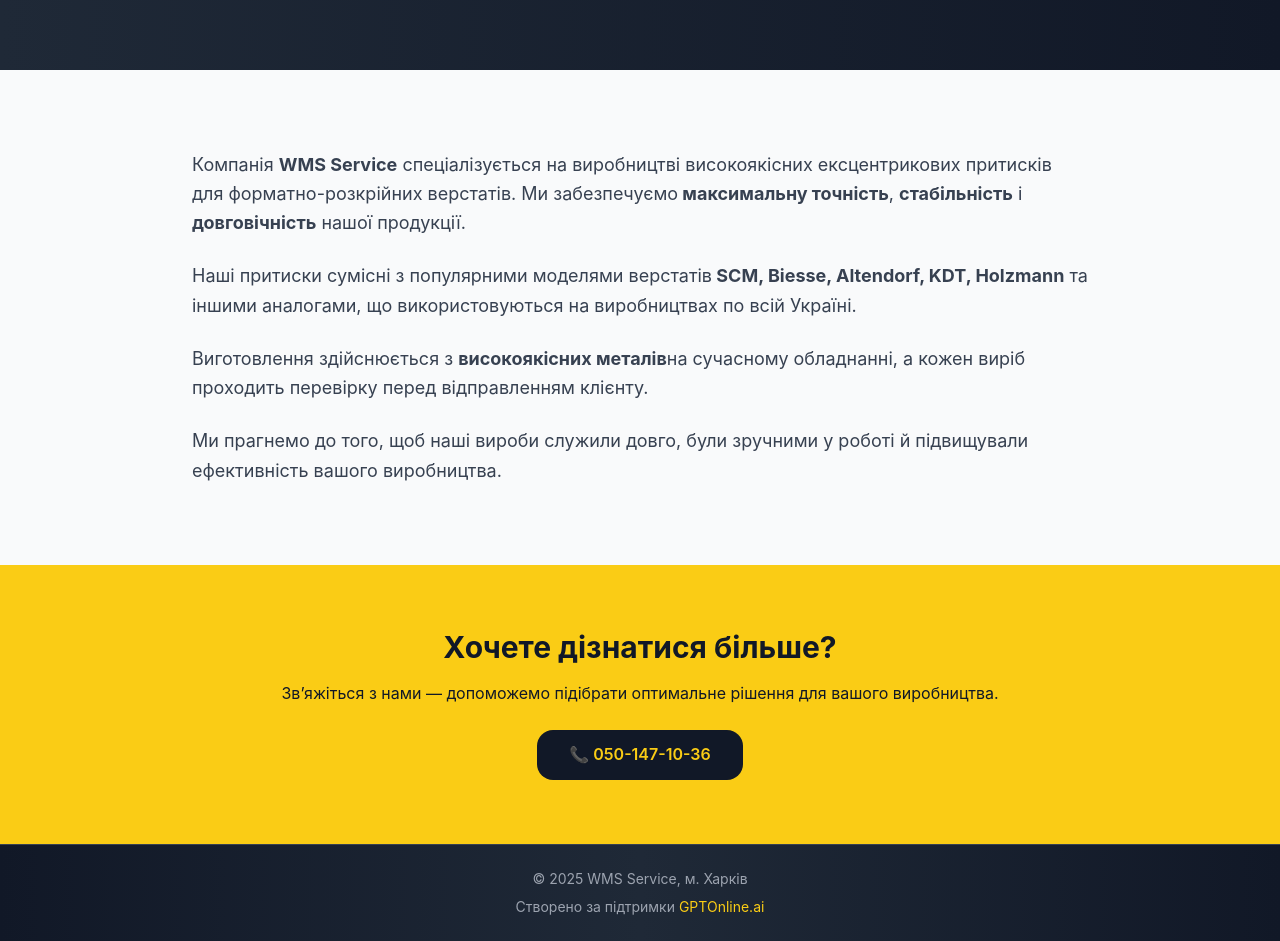
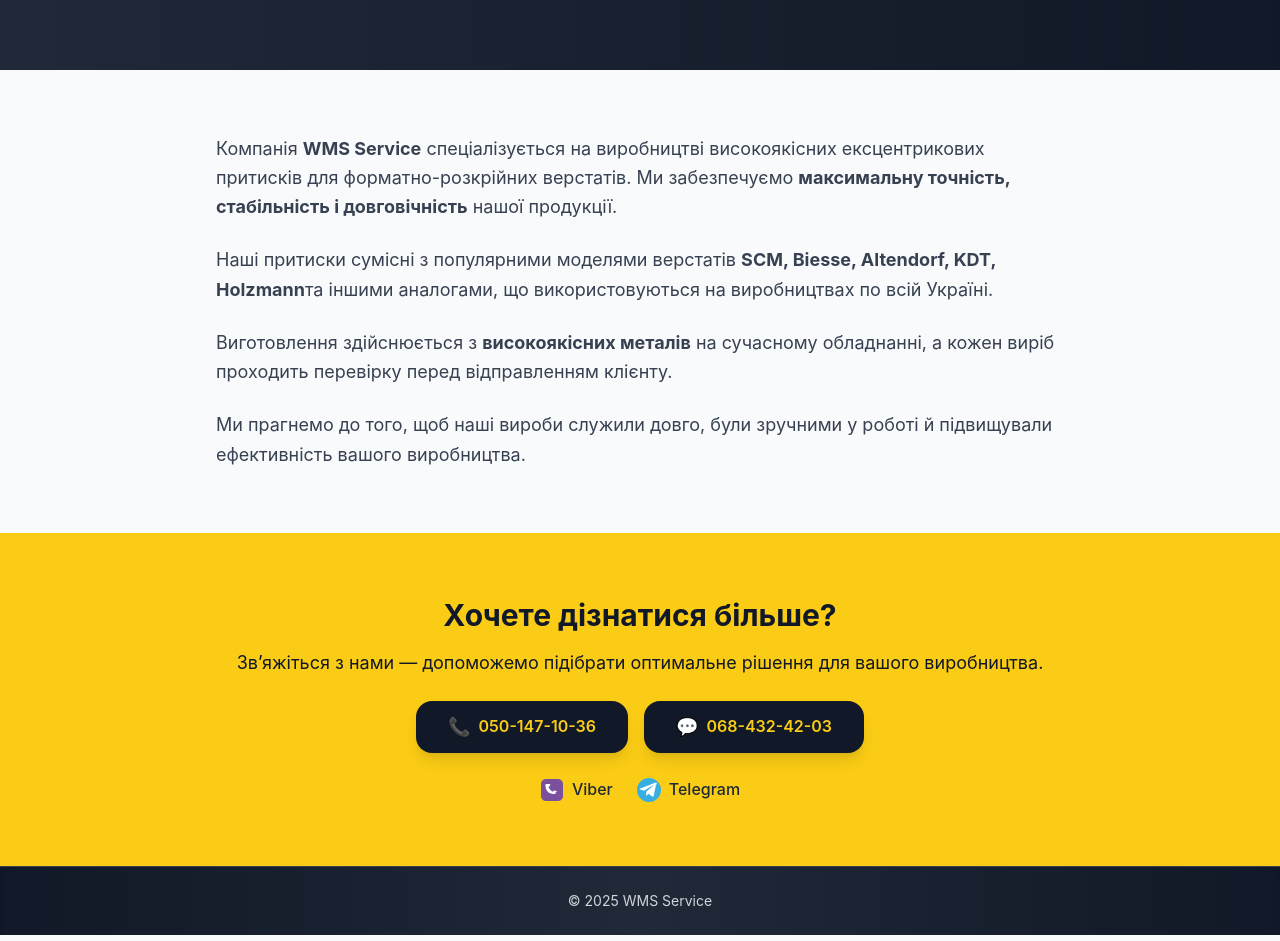
Before and after one commit to macuevr-jpg/wms-landing, a React (Vite) app: page /about in a window 1280 px wide. Shown: the part 260-1201 px from the top of the page. Built offline with nearby package versions, Linux system fonts and the light colour scheme.

Commit message:
update site

```diff
--- a/src/About.jsx
+++ b/src/About.jsx
@@ -1,78 +1,113 @@
-import { Link } from "react-router-dom";
+import React from "react";
+import Navbar from "./Navbar";
 
 export default function About() {
   return (
-    <div className="min-h-screen flex flex-col bg-gray-50 text-gray-800">
+    <div className="min-h-screen bg-gray-50 text-gray-800">
+      {/* 🔹 Навігація */}
+      <Navbar />
 
-      {/* 🔹 Навігація */}
-      <nav className="bg-gray-900 text-white py-4 shadow-md">
-        <div className="container mx-auto flex justify-center space-x-6">
-          <Link to="/" className="hover:text-yellow-400">Головна</Link>
-          <Link to="/about" className="text-yellow-400 font-semibold">Про компанію</Link>
-        </div>
-      </nav>
-
-      {/* 🔹 Hero section */}
+      {/* 🔹 Заголовок сторінки */}
       <section className="bg-gradient-to-r from-gray-800 to-gray-900 text-white py-20 px-6 text-center">
         <h1 className="text-4xl font-bold mb-4">Про компанію WMS Service</h1>
-        <p className="max-w-2xl mx-auto text-gray-300 text-lg">
+        <p className="text-lg max-w-3xl mx-auto text-gray-300">
           Ми створюємо ексцентрикові притиски для форматно-розкрійних верстатів,
           поєднуючи інженерну точність і надійність у кожній деталі.
         </p>
       </section>
 
-      {/* 🔹 Основний контент */}
-      <main className="flex-grow py-20 px-6">
-        <section className="max-w-4xl mx-auto text-lg leading-relaxed space-y-6 text-gray-700">
-          <p>
-            Компанія <strong>WMS Service</strong> спеціалізується на виробництві високоякісних
-            ексцентрикових притисків для форматно-розкрійних верстатів. Ми забезпечуємо
-            <strong> максимальну точність</strong>, <strong>стабільність</strong> і <strong>довговічність</strong> нашої продукції.
+      {/* 🔹 Твоя текстова секція залишається без змін */}
+      <section className="py-16 px-6 max-w-4xl mx-auto text-lg leading-relaxed text-gray-700">
+        <p className="mb-6">
+          Компанія <strong>WMS Service</strong> спеціалізується на виробництві
+          високоякісних ексцентрикових притисків для форматно-розкрійних верстатів.
+          Ми забезпечуємо <strong>максимальну точність, стабільність і довговічність</strong> нашої продукції.
         </p>
-
-          <p>
-            Наші притиски сумісні з популярними моделями верстатів
-            <strong> SCM, Biesse, Altendorf, KDT, Holzmann</strong> та іншими аналогами,
-            що використовуються на виробництвах по всій Україні.
+        <p className="mb-6">
+          Наші притиски сумісні з популярними моделями верстатів <strong>SCM, Biesse, Altendorf, KDT, Holzmann</strong>
+          та іншими аналогами, що використовуються на виробництвах по всій Україні.
         </p>
-
-          <p>
-            Виготовлення здійснюється з <strong>високоякісних металів</strong>
-            на сучасному обладнанні, а кожен виріб проходить перевірку перед відправленням клієнту.
+        <p className="mb-6">
+          Виготовлення здійснюється з <strong>високоякісних металів</strong> на сучасному обладнанні,
+          а кожен виріб проходить перевірку перед відправленням клієнту.
         </p>
-
         <p>
           Ми прагнемо до того, щоб наші вироби служили довго, були зручними у роботі
           й підвищували ефективність вашого виробництва.
         </p>
       </section>
-      </main>
 
-      {/* 🔹 Call To Action (жовтий блок) */}
+      {/* 🔹 Контакти компанії */}
       <section className="bg-yellow-400 text-gray-900 py-16 px-6 text-center">
-        <h2 className="text-3xl font-bold mb-4">Хочете дізнатися більше?</h2>
-        <p className="mb-6">
+        <h2 className="text-3xl font-bold mb-4">
+          Хочете дізнатися більше?
+        </h2>
+        <p className="mb-6 text-lg">
           Зв’яжіться з нами — допоможемо підібрати оптимальне рішення для вашого виробництва.
         </p>
+
+        {/* Телефони */}
+        <div className="flex flex-wrap justify-center gap-4 mb-6">
+          {/* Основний телефон */}
           <a
             href="tel:+380501471036"
-          className="inline-block bg-gray-900 text-yellow-400 font-semibold px-8 py-3 rounded-2xl hover:bg-gray-800 transition"
+            className="inline-flex items-center gap-2 bg-gray-900 text-yellow-400 font-semibold px-8 py-3 rounded-2xl shadow-lg hover:shadow-yellow-300/40 transition transform hover:scale-105 hover:text-yellow-300"
           >
-          📞 050-147-10-36
+            <span className="text-red-500 text-lg">📞</span> 050-147-10-36
           </a>
+
+          {/* Телефон з Viber і Telegram */}
+          <a
+            href="tel:+380684324203"
+            className="inline-flex items-center gap-2 bg-gray-900 text-yellow-400 font-semibold px-8 py-3 rounded-2xl shadow-lg hover:shadow-purple-400/40 transition transform hover:scale-105 hover:text-yellow-300"
+          >
+            <span className="text-purple-500 text-lg">💬</span> 068-432-42-03
+          </a>
+        </div>
+
+        {/* Іконки месенджерів */}
+        <div className="flex justify-center gap-6 mt-4">
+          {/* Viber */}
+          <a
+            href="viber://chat?number=%2B380684324203"
+            className="flex items-center gap-2 text-gray-800 hover:text-purple-600 transition font-medium"
+          >
+            <svg xmlns="http://www.w3.org/2000/svg" viewBox="0 0 48 48" className="w-6 h-6">
+              <path
+                fill="#7b519d"
+                d="M36 2H12C6.477 2 2 6.477 2 12v24c0 5.523 4.477 10 10 10h24c5.523 0 10-4.477 10-10V12c0-5.523-4.477-10-10-10z"
+              />
+              <path
+                fill="#fff"
+                d="M35.062 26.938a9.952 9.952 0 0 1-5.607-1.72c-.92-.6-1.955-.27-2.28.48l-.57 1.19c-.25.52-.92.66-1.43.36-1.46-.83-3.01-1.91-4.57-3.47s-2.64-3.11-3.47-4.57c-.3-.51-.16-1.18.36-1.43l1.19-.57c.75-.32 1.08-1.36.48-2.28A9.952 9.952 0 0 1 21.06 12H12c-.55 0-1 .45-1 1v3c0 8.837 7.163 16 16 16h3c.55 0 1-.45 1-1v-2.062z"
+              />
+            </svg>
+            Viber
+          </a>
+
+          {/* Telegram */}
+          <a
+            href="https://t.me/+380684324203"
+            className="flex items-center gap-2 text-gray-800 hover:text-blue-500 transition font-medium"
+            target="_blank"
+            rel="noopener noreferrer"
+          >
+            <svg xmlns="http://www.w3.org/2000/svg" viewBox="0 0 240 240" className="w-6 h-6">
+              <circle cx="120" cy="120" r="120" fill="#37aee2" />
+              <path
+                fill="#fff"
+                d="M190 69l-23 109c-2 9-7 11-14 7l-38-28-18 18c-2 2-3 3-6 3l2-40 72-65c3-2-1-3-5-1l-89 56-39-12c-8-3-8-8 2-12l152-58c7-3 14 1 11 13z"
+              />
+            </svg>
+            Telegram
+          </a>
+        </div>
       </section>
 
       {/* 🔹 Footer */}
-      <footer className="bg-gray-900 text-gray-400 py-6 text-center text-sm">
-        <p>© {new Date().getFullYear()} WMS Service, м. Харків</p>
-        <p className="mt-2">
-          Створено за підтримки{" "}
-          <a
-            href="https://gptonline.ai/"
-            className="text-yellow-400 hover:underline"
-          >
-            GPTOnline.ai
-          </a>
+      <footer className="bg-gradient-to-r from-gray-900 via-gray-800 to-gray-900 text-gray-300 py-6 text-center text-sm shadow-inner border-t border-gray-700">
+        <p className="transition duration-300 hover:text-yellow-400 hover:drop-shadow-[0_0_6px_rgba(255,255,150,0.5)]">
+          © {new Date().getFullYear()} WMS Service
         </p>
       </footer>
     </div>
--- a/src/App.jsx
+++ b/src/App.jsx
@@ -3,14 +3,12 @@
 import { Link } from "react-router-dom";
 
 export default function App() {
-  // 🔹 Плавное появление карточек при прокрутке
+  // 🔹 Анимация появления при прокрутке
   useEffect(() => {
     const observer = new IntersectionObserver(
       (entries) => {
         entries.forEach((entry) => {
-          if (entry.isIntersecting) {
-            entry.target.classList.add("animate-fadeIn");
-          }
+          if (entry.isIntersecting) entry.target.classList.add("animate-fadeIn");
         });
       },
       { threshold: 0.2 }
@@ -22,7 +20,7 @@
 
   return (
     <div className="min-h-screen bg-gray-50 text-gray-800">
-      {/* 🔹 Меню */}
+      {/* 🔹 Навигация */}
       <Navbar />
 
       {/* 🔹 Hero Section */}
@@ -34,13 +32,21 @@
           Надійне фіксування заготовки. Максимальна точність розкрою.
           Висока якість притисків від <span className="font-semibold">WMS Service</span>.
         </p>
+
+        {/* 🔹 Кнопки с плавным переходом к контактам */}
         <div className="flex flex-col sm:flex-row justify-center gap-4 mt-6">
-          <button className="bg-yellow-500 hover:bg-yellow-600 text-gray-900 font-semibold px-6 py-3 rounded-2xl transition">
+          <a
+            href="#contacts"
+            className="bg-yellow-500 hover:bg-yellow-600 text-gray-900 font-semibold px-6 py-3 rounded-2xl transition shadow-md hover:shadow-yellow-400/50"
+          >
             Купити притиск
-          </button>
-          <button className="bg-transparent border border-yellow-400 text-yellow-400 px-6 py-3 rounded-2xl hover:bg-yellow-500 hover:text-gray-900 transition">
+          </a>
+          <a
+            href="#contacts"
+            className="bg-transparent border border-yellow-400 text-yellow-400 px-6 py-3 rounded-2xl hover:bg-yellow-500 hover:text-gray-900 transition shadow-md hover:shadow-yellow-400/40"
+          >
             Отримати консультацію
-          </button>
+          </a>
         </div>
       </section>
 
@@ -65,7 +71,7 @@
           {
             emoji: "🧩",
             title: "Виготовлення нестандартних розмірів",
-            text: "Ми приймаємо замовлення на виготовлення ексцентрикових притисків під індивідуальні параметри — діаметр, висоту, форму основи чи кріплення. Це дозволяє адаптувати інструмент до будь-якої моделі верстату або особливостей вашого виробництва.",
+            text: "Ми приймаємо замовлення на виготовлення ексцентрикових притисків під індивідуальні параметри — діаметр, висоту, форму основи чи кріплення. Це дозволяє адаптувати інструмент під будь-який верстат або особливості вашого виробництва.",
           },
         ].map((item, index) => (
           <div
@@ -96,21 +102,24 @@
         </div>
       </section>
 
-      {/* 🔹 CTA — Контакти */}
-      <section className="bg-yellow-400 text-gray-900 py-16 px-6 text-center">
+      {/* 🔹 Контакти */}
+      <section
+        id="contacts"
+        className="bg-yellow-400 text-gray-900 py-16 px-6 text-center"
+      >
         <h2 className="text-3xl font-bold mb-4">
           Хочете дізнатися більше або зробити замовлення?
         </h2>
-        <p className="mb-6">
-          Телефонуйте або залишайте заявку — допоможемо підібрати притиск під ваш верстат.
+        <p className="mb-6 text-lg">
+          Зв’яжіться з нами — допоможемо підібрати оптимальне рішення для вашого виробництва.
         </p>
 
-        <div className="flex flex-col items-center gap-4">
-          <div className="flex flex-wrap justify-center gap-4">
+        {/* Телефони */}
+        <div className="flex flex-wrap justify-center gap-4 mb-6">
           {/* Основний телефон */}
           <a
             href="tel:+380501471036"
-              className="inline-flex items-center gap-2 bg-gray-900 text-yellow-400 font-semibold px-8 py-3 rounded-2xl shadow-lg hover:shadow-yellow-300/40 hover:shadow-md transition transform hover:scale-105 hover:text-yellow-300"
+            className="inline-flex items-center gap-2 bg-gray-900 text-yellow-400 font-semibold px-8 py-3 rounded-2xl shadow-lg hover:shadow-yellow-300/40 transition transform hover:scale-105 hover:text-yellow-300"
           >
             <span className="text-red-500 text-lg">📞</span> 050-147-10-36
           </a>
@@ -118,7 +127,7 @@
           {/* Телефон з Viber і Telegram */}
           <a
             href="tel:+380684324203"
-              className="inline-flex items-center gap-2 bg-gray-900 text-yellow-400 font-semibold px-8 py-3 rounded-2xl shadow-lg hover:shadow-purple-400/40 hover:shadow-md transition transform hover:scale-105 hover:text-yellow-300"
+            className="inline-flex items-center gap-2 bg-gray-900 text-yellow-400 font-semibold px-8 py-3 rounded-2xl shadow-lg hover:shadow-purple-400/40 transition transform hover:scale-105 hover:text-yellow-300"
           >
             <span className="text-purple-500 text-lg">💬</span> 068-432-42-03
           </a>
@@ -161,7 +170,6 @@
             Telegram
           </a>
         </div>
-        </div>
       </section>
 
       {/* 🔹 Footer */}
```
Also changed, not shown: 9 other files (tests, documents, lock files or other folders). Lines whose indentation alone changed are shown as unchanged.
